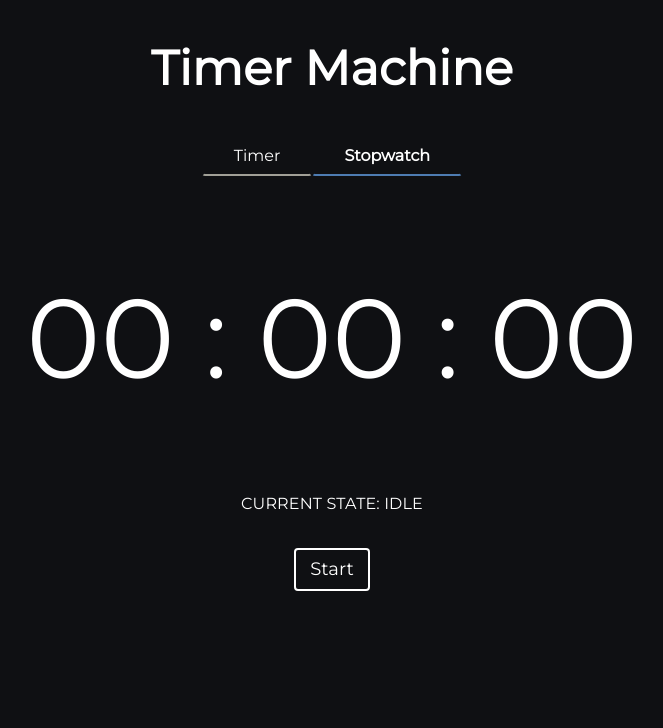
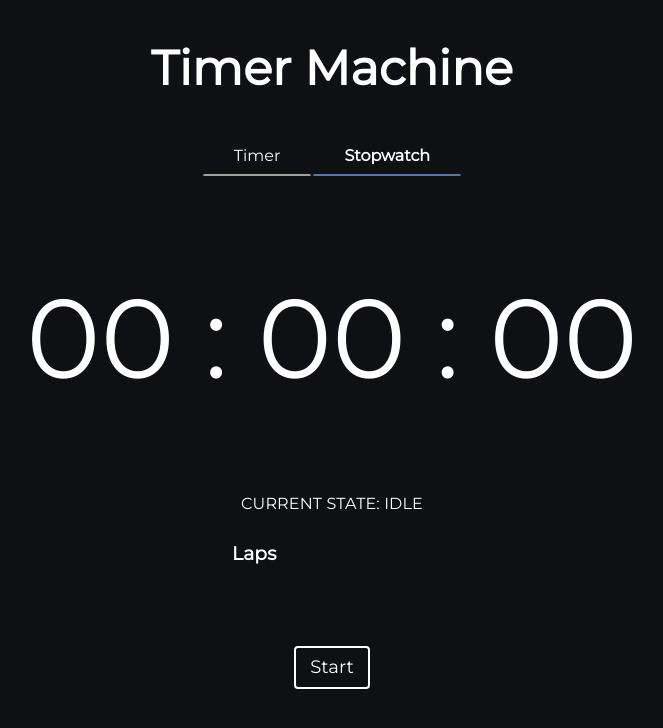
Before and after one commit to Homerm54/time-machine, a React (Create React App) app: page / in a window 1280 px wide. Both pictures are taken after a click on the button "Stopwatch". Shown: the top 728 px of the page, without its empty margins (308-971 px from the left). Built offline with nearby package versions, Linux system fonts and the light colour scheme.

Commit message:
Lap in stopwatch

```diff
--- /dev/null
+++ b/src/lib/parseTime.ts
@@ -0,0 +1,5 @@
+
+export const parseTime = (time: number) => {
+  if (time >= 10) return time;
+  return `0${time}`;
+}
--- a/src/modules/Stopwatch/index.tsx
+++ b/src/modules/Stopwatch/index.tsx
@@ -1,44 +1,61 @@
 import { useMachine } from "@xstate/react";
 import { Button } from "../../components";
+import { parseTime } from "../../lib/parseTime";
 import { stopwatchMachine } from "./machine";
-import { ButtonGroup, Contianer, StateLabel, TimeContainer } from "./style";
+import { ButtonGroup, Contianer, Lap, Laps, StateLabel, TimeContainer } from "./style";
 
 
 function StopwatchComponent(): JSX.Element {
   const [state, send] = useMachine(stopwatchMachine);
+  const { hours, minutes, seconds } = state.context.time;
 
   return (
+    <div>
       <Contianer>
         <TimeContainer>
-        {state.context.time.hours} : {state.context.time.minutes} : {state.context.time.seconds}
+          {parseTime(hours)} : {parseTime(minutes)} : {parseTime(seconds)}
         </TimeContainer>
 
         <StateLabel>
           CURRENT STATE: {state.toStrings().slice(-1)}
         </StateLabel>
 
+        <Laps>
+          <h3>Laps</h3>
+          {
+            state.context.laps.map((time, ix) => (
+              <Lap key={ix}>
+                Time #{ix + 1}:&nbsp;
+                {parseTime(time.hours)} : {parseTime(time.minutes)} : {parseTime(time.seconds)}
+              </Lap>
+            ))
+          }
+        </Laps>
+      </Contianer>
+
       <ButtonGroup>
         {
-          (state.value === 'IDLE' || state.value === 'PAUSED')
+          ['IDLE', 'PAUSED'].some(state.matches)
           && <Button size="large" variant="outlined" onClick={() => send('START')}>Start</Button>
         }
 
         {
-          state.value === 'RUNNING'
-          && <Button size="large" variant="outlined" onClick={() => send('STOP')}>Pause</Button>
+          state.matches('RUNNING')
+          && (
+            <>
+              <Button size="large" variant="outlined" onClick={() => send('STOP')}>Pause</Button>
+              <Button size="large" variant="outlined" onClick={() => send('RESET')}>Reset</Button>
+              <Button size="large" variant="outlined" onClick={() => send('LAP')}>Lap</Button>
+            </>
+          )
         }
 
         {
-          state.value === 'RUNNING'
-          && <Button size="large" variant="outlined" onClick={() => send('RESET')}>Reset</Button>
-        }
-
-        {
-          state.value === 'PAUSED'
+          state.matches('PAUSED')
           && <Button size="large" variant="outlined" onClick={() => send('RESET')}>Cancel</Button>
         }
       </ButtonGroup>
-    </Contianer>
+      </div>
   );
 }
 
--- a/src/modules/Stopwatch/machine.ts
+++ b/src/modules/Stopwatch/machine.ts
@@ -4,14 +4,16 @@ type StopwatchMachineContext = {
   /** Object representing the time that will be displayed on the UI */
   time: {
     /** Hours elapsed since started */
-    hours: string;
+    hours: number;
     /** Minutes elapsed since started */
-    minutes: string;
+    minutes: number;
     /** Seconds elapsed since started */
-    seconds: string;
+    seconds: number;
   },
   // time that will be incremented for every "tick" event
   step: number,
+
+  laps: Array<StopwatchMachineContext['time']>,
 }
 
 type StopwatchMachineTransitions =
@@ -19,6 +21,7 @@ type StopwatchMachineTransitions =
   | { type: 'STOP' }
   | { type: 'RESET' }
   | { type: 'TICK' }
+  | { type: 'LAP' }
 
 interface StopwatchMachineSchema {
   states: {
@@ -34,8 +37,9 @@ interface StopwatchMachineSchema {
 const stopwatchMachineOptions: MachineConfig<StopwatchMachineContext, StopwatchMachineSchema, StopwatchMachineTransitions> = {
   id: 'Timer-Machine',
   context: {
-    time: { hours: '00', minutes: '00', seconds: '00' },
+    time: { hours: 0, minutes: 0, seconds: 0 },
     step: 1,
+    laps: [],
   },
   initial: 'IDLE',
   states: {
@@ -63,7 +67,8 @@ const stopwatchMachineOptions: MachineConfig<StopwatchMachineContext, StopwatchM
       on: {
         STOP: { target: 'PAUSED' },
         TICK: { actions: 'increment' },
-        RESET: { actions: 'reset' }
+        RESET: { actions: 'reset' },
+        LAP: { actions: 'markLap' }
       }
     },
   }
@@ -74,14 +79,11 @@ const stopwatchMachine = createMachine(stopwatchMachineOptions, {
     // Mapping of actions, the increment action will upadate the time prop in the context object
     increment: assign({
       time: (cxt) => {
-        let hours = parseInt(cxt.time.hours, 10);
-        let minutes = parseInt(cxt.time.minutes, 10);
-        let seconds = parseInt(cxt.time.seconds, 10);
+        let { hours, minutes, seconds } = cxt.time;
 
         if (seconds < 59) seconds += cxt.step;
         else {
           seconds = 0;
-
           if (minutes < 59) minutes += cxt.step;
           else {
             minutes = 0;
@@ -89,16 +91,15 @@ const stopwatchMachine = createMachine(stopwatchMachineOptions, {
           }
         }
 
-        return {
-          hours: hours >= 10 ? `${hours}` : `0${hours}`,
-          minutes: minutes >= 10 ? `${minutes}` : `0${minutes}`,
-          seconds: seconds >= 10 ? `${seconds}` : `0${seconds}`,
-        }
+        return { hours, minutes, seconds, };
       }
     }),
-
+    markLap: assign({
+      laps: (context) => context.laps.concat(context.time),
+    }),
     reset: assign({
-      time: () => ({ hours: '00', minutes: '00', seconds: '00' }),
+      time: () => ({ hours: 0, minutes: 0, seconds: 0 }),
+      laps: () => { return [] as StopwatchMachineContext['laps']; },
     })
   },
   services: {
--- a/src/modules/Stopwatch/style.ts
+++ b/src/modules/Stopwatch/style.ts
@@ -25,5 +25,14 @@ const StateLabel = styled.div`
   margin: ${({ theme }) => theme.spacing(3)}px;
 `;
 
+const Laps = styled.div`
+  max-width: 200px;
+  margin: auto;
+  height: 90px;
+  overflow: auto;
+`;
 
-export { Contianer, TimeContainer, ButtonGroup, StateLabel };
+const Lap = styled.div`
+`;
+
+export { Contianer, TimeContainer, ButtonGroup, StateLabel, Laps, Lap };
--- a/src/modules/Timer/index.tsx
+++ b/src/modules/Timer/index.tsx
@@ -1,6 +1,7 @@
 import { useMachine, useActor } from "@xstate/react";
 import { useState } from "react";
 import { Button } from "../../components";
+import { parseTime } from "../../lib/parseTime";
 import { timerMachine, TimerService } from "./machine";
 import { ButtonGroup, Contianer, Input, StateLabel, TimeContainer } from "./style";
 
@@ -54,11 +55,6 @@ function InputTimer({ machine }: { machine: TimerService }): JSX.Element {
 function ActiveTimer({ machine }: { machine: TimerService }): JSX.Element {
   const [state, send] = useActor(machine);
   const overtime = state.matches('RUNNING.OVERTIME');
-
-  const parseTime = (time: number) => {
-    if (time >= 10) return time;
-    return `0${time}`;
-  }
 
   return(
     <Contianer>
```
Lines whose indentation alone changed are shown as unchanged.
